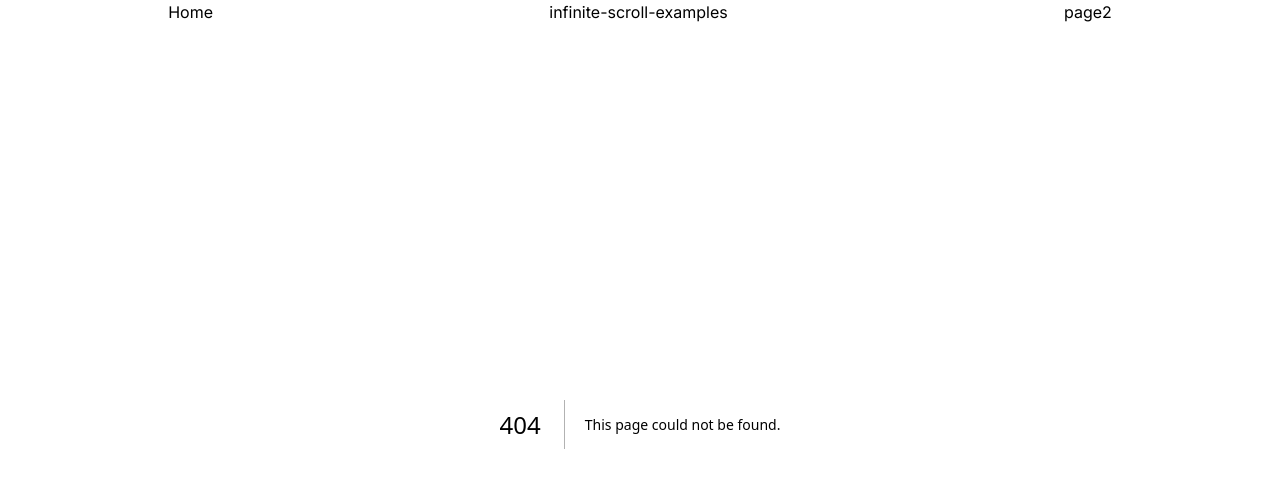
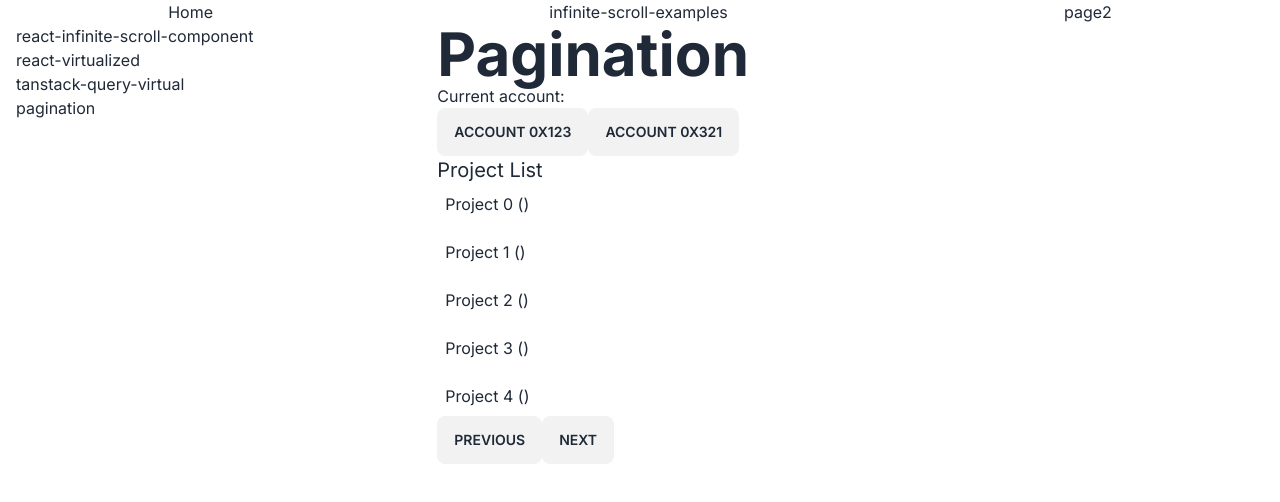
Before and after one commit to sergiycheck/nextjs-app-with-reproducible-examples, a Next.js app: page /infinite-scroll-examples/pagination in a window 1280 px wide. Before the commit this address had no page. Shown: the top 502 px of the page. Built offline with nearby package versions, Linux system fonts and the light colour scheme.

Commit message:
feat: example with fetching pages by account

```diff
--- a/package.json
+++ b/package.json
@@ -33,6 +33,7 @@
   },
   "devDependencies": {
     "@types/react-virtualized": "^9.21.22",
-    "@types/uuid": "^9.0.2"
+    "@types/uuid": "^9.0.2",
+    "daisyui": "^3.5.0"
   }
 }
--- /dev/null
+++ b/src/app/components/pagination/index.tsx
@@ -0,0 +1,141 @@
+"use client";
+
+import { useQuery } from "@tanstack/react-query";
+import { NextRequest } from "next/server";
+import React from "react";
+
+type GetProjectResponse = {
+  data: { id: string; name: string }[];
+  nextId: string;
+  previousId: string;
+};
+
+type GetProjctsParams = {
+  address?: string;
+  cursor?: string;
+};
+
+type WithRequired<T, K extends keyof T> = T & { [P in K]-?: T[P] };
+
+export async function getProject(params: WithRequired<GetProjctsParams, "address">) {
+  const { cursor: cursorstr, address } = params;
+
+  const cursor = parseInt(cursorstr || "0");
+
+  const pageSize = 5;
+
+  const data = Array(pageSize)
+    .fill(0)
+    .map((_, i) => {
+      return {
+        name: "Project " + (i + cursor) + ` (${address})`,
+        id: i + cursor,
+      };
+    });
+
+  const nextId = cursor < 5 ? data[data.length - 1].id + 1 : null;
+  const previousId = cursor > -5 ? data[0].id - pageSize : null;
+
+  return new Promise((resolve) => setTimeout(() => resolve({ data, nextId, previousId }), 500));
+}
+
+export type AccountContext = {
+  address: string | undefined;
+  setAddress: React.Dispatch<React.SetStateAction<string | undefined>>;
+};
+
+const AccountContext = React.createContext<AccountContext>({
+  address: undefined,
+  setAddress: () => {},
+});
+
+export const AccountProvider = ({ children }: { children: React.ReactNode }) => {
+  const [address, setAddress] = React.useState<string | undefined>(undefined);
+  return (
+    <AccountContext.Provider value={{ address, setAddress }}>{children}</AccountContext.Provider>
+  );
+};
+
+export const ChooseAccount = () => {
+  const { address, setAddress } = React.useContext(AccountContext);
+  return (
+    <div>
+      <div>Current account: {address}</div>
+      <button className="btn" onClick={() => setAddress("0x123")}>
+        account 0x123
+      </button>
+      <button className="btn" onClick={() => setAddress("0x321")}>
+        account 0x321
+      </button>
+    </div>
+  );
+};
+
+const getProjects = async ({ address, cursor }: GetProjctsParams) => {
+  try {
+    const response = (await getProject({ address: address ?? "", cursor })) as GetProjectResponse;
+    return response;
+  } catch (error) {
+    console.error(error);
+  }
+};
+
+const useProjectsQuery = (params: GetProjctsParams) =>
+  useQuery({
+    queryKey: ["projects", params.address, params.cursor],
+    queryFn: () => getProjects({ ...params }),
+    staleTime: 1000 * 60 * 60,
+    cacheTime: 1000 * 60 * 60,
+  });
+
+export const ProjectPaginationByAccount = () => {
+  const { address } = React.useContext(AccountContext);
+
+  const [cursor, setCursor] = React.useState<string | undefined>(undefined);
+
+  const { data, isLoading: loading } = useProjectsQuery({
+    address,
+    cursor,
+  });
+
+  return (
+    <>
+      <h1 className="text-xl">Project List</h1>
+      {loading && <div>Loading...</div>}
+      <ul className="flex flex-col gap-2">
+        {data?.data.map((item) => (
+          <li className="p-2" key={item.id}>
+            {item.name}
+          </li>
+        ))}
+      </ul>
+      <button
+        className="btn"
+        onClick={() => {
+          setCursor(data?.previousId);
+        }}
+        disabled={data?.previousId == null}
+      >
+        Previous
+      </button>
+      <button
+        className="btn"
+        onClick={() => {
+          setCursor(data?.nextId);
+        }}
+        disabled={data?.nextId == null}
+      >
+        Next
+      </button>
+    </>
+  );
+};
+
+export const PaganationExamplewithServerAndTanstackQuery = () => {
+  return (
+    <AccountProvider>
+      <ChooseAccount />
+      <ProjectPaginationByAccount />
+    </AccountProvider>
+  );
+};
--- a/src/app/infinite-scroll-examples/layout.tsx
+++ b/src/app/infinite-scroll-examples/layout.tsx
@@ -10,6 +10,7 @@ export default function Page1Layout({ children }: { children: React.ReactNode })
           <Link href="/infinite-scroll-examples/tanstack-query-virtual">
             tanstack-query-virtual
           </Link>
+          <Link href="/infinite-scroll-examples/pagination">pagination</Link>
         </ul>
       </nav>
 
--- /dev/null
+++ b/src/app/infinite-scroll-examples/pagination/api/route.ts
@@ -0,0 +1,23 @@
+import { NextRequest, NextResponse } from "next/server";
+
+export async function GET(request: NextRequest) {
+  const { searchParams } = new URL(request.url);
+  const cursor = parseInt(searchParams.get("cursor") ?? "") || 0;
+  const address = searchParams.get("address") ?? "";
+
+  const pageSize = 5;
+
+  const data = Array(pageSize)
+    .fill(0)
+    .map((_, i) => {
+      return {
+        name: "Project " + (i + cursor) + ` (${address})`,
+        id: i + cursor,
+      };
+    });
+
+  const nextId = cursor < 10 ? data[data.length - 1].id + 1 : null;
+  const previousId = cursor > -10 ? data[0].id - pageSize : null;
+
+  setTimeout(() => NextResponse.json({ data, nextId, previousId }), 1000);
+}
--- /dev/null
+++ b/src/app/infinite-scroll-examples/pagination/page.tsx
@@ -0,0 +1,10 @@
+import { PaganationExamplewithServerAndTanstackQuery } from "@/app/components/pagination";
+
+export default function Page() {
+  return (
+    <>
+      <h1 className="text-6xl font-bold">Pagination</h1>
+      <PaganationExamplewithServerAndTanstackQuery />
+    </>
+  );
+}
--- a/tailwind.config.js
+++ b/tailwind.config.js
@@ -1,18 +1,17 @@
 /** @type {import('tailwindcss').Config} */
 module.exports = {
   content: [
-    './src/pages/**/*.{js,ts,jsx,tsx,mdx}',
-    './src/components/**/*.{js,ts,jsx,tsx,mdx}',
-    './src/app/**/*.{js,ts,jsx,tsx,mdx}',
+    "./src/pages/**/*.{js,ts,jsx,tsx,mdx}",
+    "./src/components/**/*.{js,ts,jsx,tsx,mdx}",
+    "./src/app/**/*.{js,ts,jsx,tsx,mdx}",
   ],
   theme: {
     extend: {
       backgroundImage: {
-        'gradient-radial': 'radial-gradient(var(--tw-gradient-stops))',
-        'gradient-conic':
-          'conic-gradient(from 180deg at 50% 50%, var(--tw-gradient-stops))',
+        "gradient-radial": "radial-gradient(var(--tw-gradient-stops))",
+        "gradient-conic": "conic-gradient(from 180deg at 50% 50%, var(--tw-gradient-stops))",
       },
     },
   },
-  plugins: [],
-}
+  plugins: [require("daisyui")],
+};
```
Also changed, not shown: 1 other file (tests, documents, lock files or other folders).
